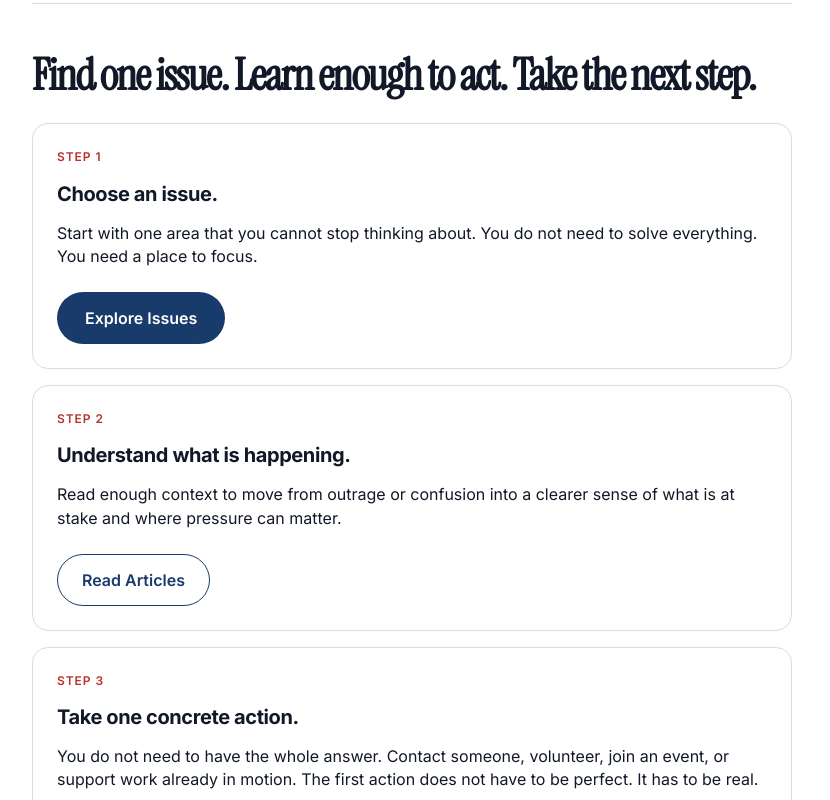
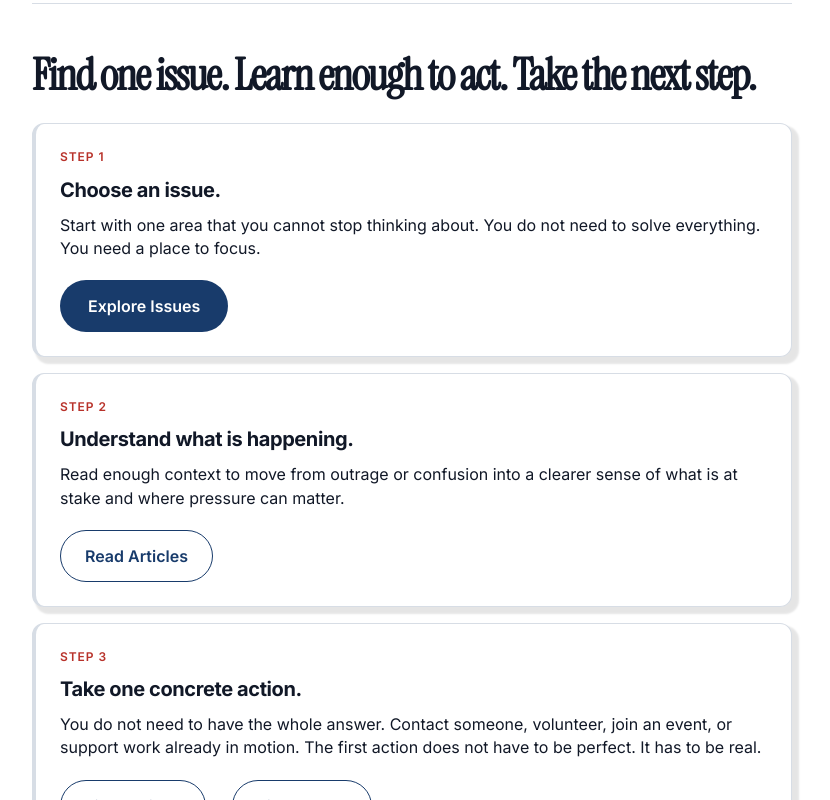
Before and after one commit to kborn/signalfire, a Next.js app in the folder apps/web/: page /about in a window 1280 px wide. Shown: the part 780-1580 px from the top of the page, without its empty margins (72-902 px from the left). Built offline with nearby package versions, Linux system fonts and the light colour scheme.

Commit message:
animate cards, add shadows, convert about steps and submission type choosers to collectionItem

```diff
--- a/apps/web/src/app/(public)/about/page.tsx
+++ b/apps/web/src/app/(public)/about/page.tsx
@@ -32,7 +32,7 @@ export default async function AboutPage() {
         <h2>Find one issue. Learn enough to act. Take the next step.</h2>
 
         <div className="about-steps">
-          <section className="about-step">
+          <section className="about-step collectionItem">
             <p className="section-label">Step 1</p>
             <h3>Choose an issue.</h3>
             <p>
@@ -44,7 +44,7 @@ export default async function AboutPage() {
             </Link>
           </section>
 
-          <section className="about-step">
+          <section className="about-step collectionItem">
             <p className="section-label">Step 2</p>
             <h3>Understand what is happening.</h3>
             <p>
@@ -56,7 +56,7 @@ export default async function AboutPage() {
             </Link>
           </section>
 
-          <section className="about-step">
+          <section className="about-step collectionItem">
             <p className="section-label">Step 3</p>
             <h3>Take one concrete action.</h3>
             <p>
--- a/apps/web/src/app/(public)/submit/page.tsx
+++ b/apps/web/src/app/(public)/submit/page.tsx
@@ -6,7 +6,7 @@ export default function ChooseSubmitTypePage() {
       <h1 className="pageTitle">Share a Resource</h1>
       <p className="page-intro">Submit an article or event for review.</p>
       <div className="submitOptionList">
-        <section className="submitOptionCard">
+        <section className="collectionItem ">
           <div>
             <p className="section-label">Article</p>
             <h2>Submit an Article</h2>
@@ -16,7 +16,7 @@ export default function ChooseSubmitTypePage() {
             Submit an Article
           </Link>
         </section>
-        <section className="submitOptionCard">
+        <section className="collectionItem">
           <div>
             <p className="section-label">Event</p>
             <h2>Submit an Event</h2>
--- a/apps/web/src/app/globals.css
+++ b/apps/web/src/app/globals.css
@@ -546,14 +546,18 @@ h3 {
   border-left-width: 4px;
   border-radius: 12px;
   background: var(--color-surface-soft);
+  box-shadow: 5px 5px 2px 2px rgba(0, 0, 0, 0.1);
   transition:
     border-color 0.2s ease,
-    transform 0.2s ease;
+    transform 0.2s ease,
+    box-shadow 0.2s ease;
 }
 
 .publicShell .collectionItem:hover {
   border-left-color: var(--color-brand-accent);
-  transform: translateY(-1px);
+  transform: translate(-10px, -10px);
+
+  box-shadow: 10px 10px 7px 7px rgba(0, 0, 0, 0.15);
 }
 
 .publicShell .collectionItemSummary,
```
